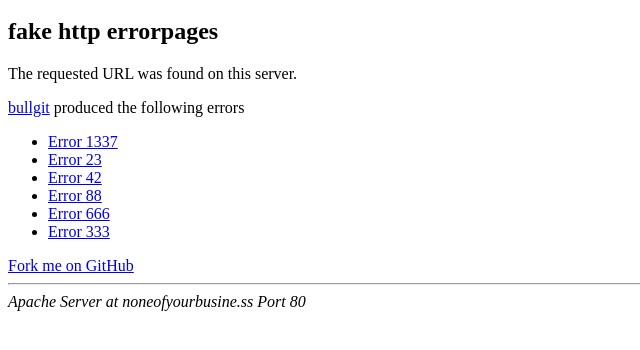
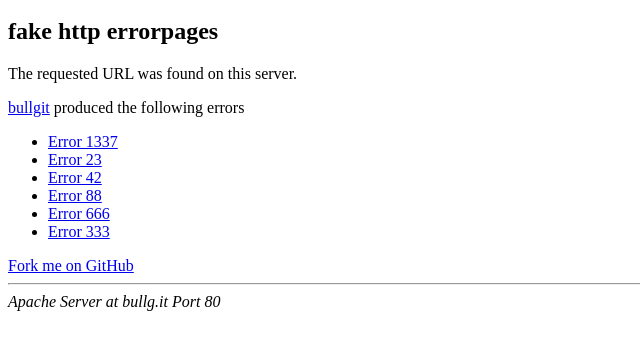
Before and after one commit to bullgit/i-am-no-teapot, a plain HTML site: page index.htm in a window 1280 px wide. Shown: the part 48-398 px from the top of the page, without its empty margins (0-640 px from the left). Drawn offline with Linux system fonts and the light colour scheme.

Commit message:
changed Apache Server to bullg.it

```diff
--- a/index.htm
+++ b/index.htm
@@ -18,6 +18,6 @@
   </ul>
   <a href="https://github.com/bullgit/i-am-no-teapot">Fork me on GitHub</a>
   <hr>
-  <address>Apache Server at noneofyourbusine.ss Port 80</address>
+  <address>Apache Server at bullg.it Port 80</address>
 </body>
 </html>
```
